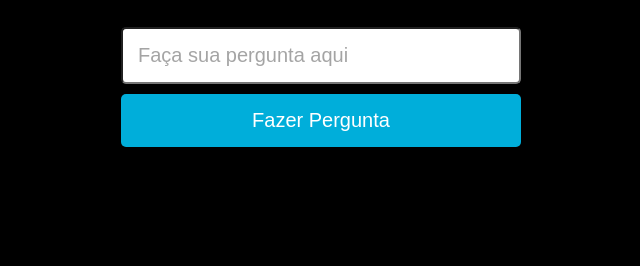
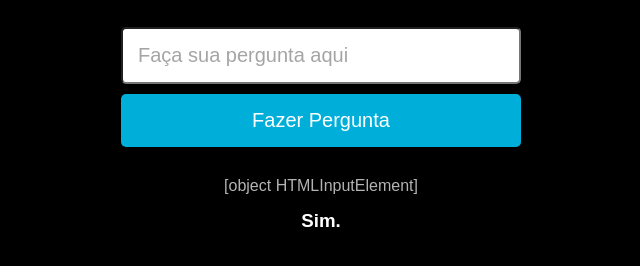
Before and after one commit to parcenio/maratona-explorer, a plain HTML site: page index.html in a window 1280 px wide. Both pictures are taken after a click on the button "Fazer Pergunta". Shown: the part 520-786 px from the top of the page, without its empty margins (319-959 px from the left). Drawn offline with Linux system fonts and the light colour scheme.

Commit message:
Ao clicar no botão está aparecendo a resposta na tela

```diff
--- a/index.html
+++ b/index.html
@@ -6,7 +6,6 @@
   <meta http-equiv="X-UA-Compatible" content="IE=edge">
   <meta name="viewport" content="width=device-width, initial-scale=1.0">
   <link rel="stylesheet" href="index.css">
-  <script src="/index.js"></script>
   <title>Maratona Explorer</title>
 </head>
 
@@ -15,7 +14,7 @@
     <img src="https://gist.githubusercontent.com/maykbrito/0acdf4ce919838ffed50915a31fc5b23/raw/6f4dd01ec3116428ec4c99255944cb9ac7927590/cristal-ball.svg" alt="Imagem de uma bola de cristal">
     <h1>Vou revelar seu destino!</h1>
     <p>Clique em fazer pergunta para que seu destino seja revelado.</p>
-    <input type="text" placeholder="Faça sua pergunta aqui">
+    <input id="pergunta" type="text" placeholder="Faça sua pergunta aqui">
 
     <!-- A propriedade "onclick" é responsavel por executar a função que você vai passar pra ele, e que você criou no documento java script -->
     <button onclick="fazerPergunta()">Fazer Pergunta</button>
@@ -23,6 +22,9 @@
     <h3 id="resposta"></h3>
 
   </div>
+
+  <!-- Para que o innerHTML funcione, o script, tem que estar após a declaração do ID no corpo HTML, caso contrário, ele sempre vai retornar NULL para o ID que está tentando puxar. BOA PRÀTICA: Sempre colocar o scripJS, no final, junto ao body. -->
+  <script src="/index.js"></script>
 </body>
 
 </html>
--- a/index.js
+++ b/index.js
@@ -1,5 +1,6 @@
 //criando a variavel pra resposta, o querySelector passando qual o ID dele, para ele ser encontrado no HTML
 const respostaElement = document.querySelector("#resposta");
+const perguntaElement = document.querySelector("#pergunta");
 
 const respostas = [
   "Certeza!",
@@ -30,8 +31,10 @@ function fazerPergunta() {
   //calcular utilizando o floor, para arrendondar sempre pro piso, multiplica o numero aleatorio com random que sempre é de 0 a 0.99 ou aproximadamente, e multiplica pelo total de respostas, gerando sempre numeros aleatorios e sempre até o maximo de posições no nosso array de resposta
   const numeroAleatorio = Math.floor(Math.random() * totalRespostas);
 
-  console.log(respostas[numeroAleatorio]);
+  //testando a impressao das respostas no console do brownser
+  // console.log(respostas[numeroAleatorio]);
 
   //innerHTML, significa que o objeto respostaElement é um modelo HTML e ele vai mostrar na página
-  respostaElement.innerHTML = "MOSTRAR";
+  respostaElement.innerHTML =
+    "<div>" + perguntaElement + "</div>" + respostas[numeroAleatorio];
 }
```
